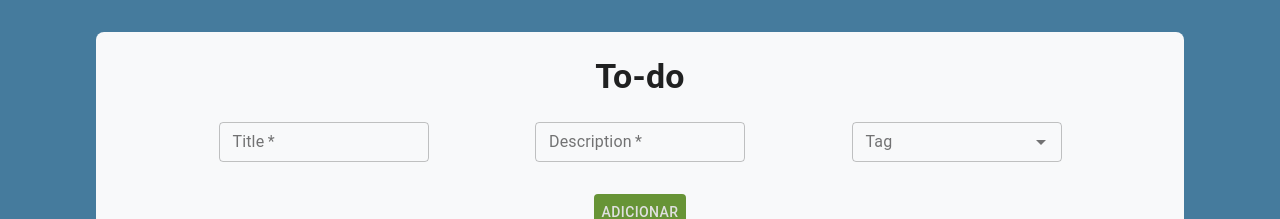
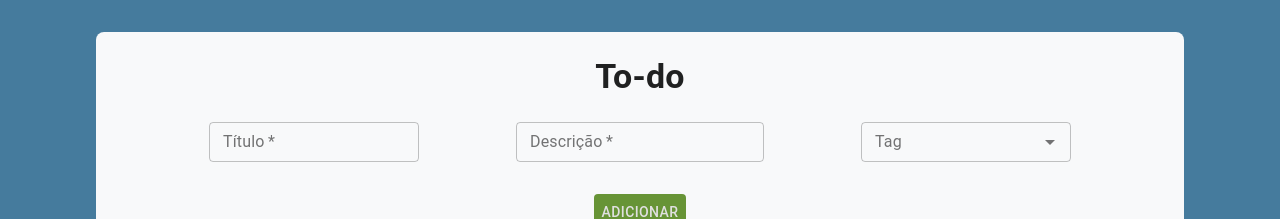
Before and after one commit to Leonardo-Antunes/project-todo, a React (Create React App) app: page / in a window 1280 px wide. Shown: the top 219 px of the page. Built offline with nearby package versions, Linux system fonts and the light colour scheme.

Commit message:
correção do input

```diff
--- a/src/components/FormTodo/index.js
+++ b/src/components/FormTodo/index.js
@@ -108,7 +108,7 @@ export default function FormTodo() {
       <FormBox>
         <InputText
           id="title"
-          label="Title"
+          label="Título"
           multiline
           value={title}
           onChange={handleTitleChange}
@@ -118,10 +118,7 @@ export default function FormTodo() {
         />
         <InputText
           id="description"
-          label="Description"
-          placeholder="Describe your todo here"
-          multiline
-          minRows="1"
+          label="Descrição"
           value={description}
           onChange={handleDescriptionChange}
           variant="outlined"
--- a/src/components/FormTodo/styled.js
+++ b/src/components/FormTodo/styled.js
@@ -50,7 +50,7 @@ export const FormBoxBotao = styled(Box)`
 `;
 
 export const InputText = styled(TextField)`
-  width: 210px;
+  min-width: 210px;
 
   @media(max-width: 960px){
     margin: 1rem 0
```
